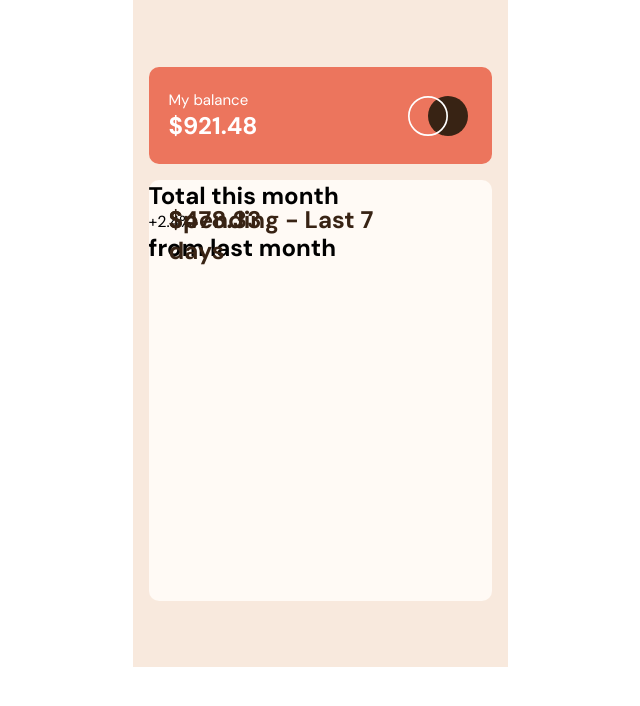
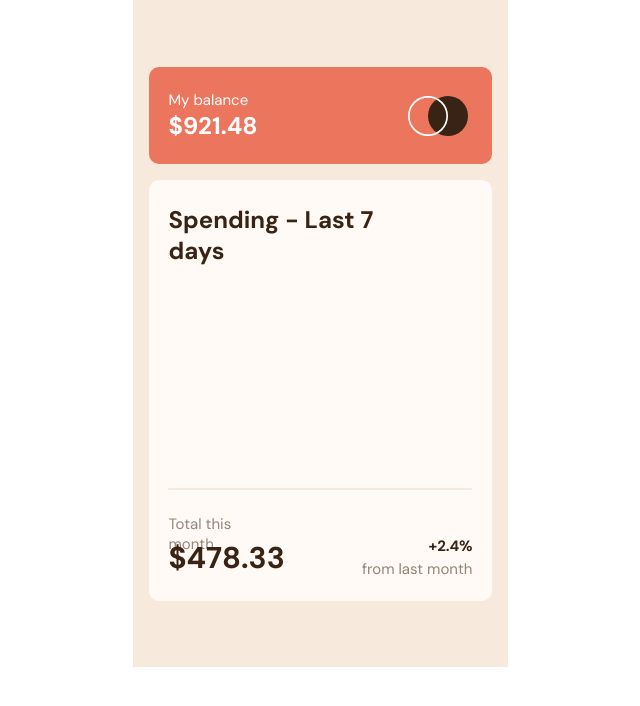
Before and after one commit to dlavrentev/expenses-chart, a React (Create React App) app: page / in a window 1280 px wide. Shown: the top 706 px of the page, without its empty margins (320-960 px from the left). Built offline with nearby package versions, Linux system fonts and the light colour scheme.

Commit message:
Update App.css

```diff
--- a/src/App.css
+++ b/src/App.css
@@ -75,14 +75,87 @@
   height: 31px;
   left: calc(50% - 263px / 2 - 20px);
   top: calc(50% - 31px / 2 - 171px);
-
   font-family: "DM Sans";
   font-style: normal;
   font-weight: 700;
   font-size: 24px;
   line-height: 31px;
-
-  /* Dark Brown */
-
   color: #382314;
 }
+
+.line {
+  position: absolute;
+  left: 5.83%;
+  right: 5.83%;
+  top: 73.16%;
+  bottom: 26.37%;
+  background: #f8e9dd;
+  border-radius: 1px;
+  height: 2px;
+}
+
+.spending-bottom {
+  position: absolute;
+  left: 5.83%;
+  right: 5.83%;
+  top: 79.33%;
+  bottom: 5.7%;
+}
+
+.spending-bottom-l h2 {
+  position: absolute;
+  width: 112px;
+  height: 20px;
+  left: calc(50% - 112px / 2 - 95.5px);
+  top: calc(50% - 20px / 2 - 21.5px);
+  font-family: "DM Sans";
+  font-style: normal;
+  font-weight: 400;
+  font-size: 15px;
+  line-height: 20px;
+  color: #92857a;
+}
+
+.spending-bottom-l h1 {
+  position: absolute;
+  width: 115px;
+  height: 39px;
+  left: calc(50% - 115px / 2 - 94px);
+  top: calc(50% - 39px / 2 + 12px);
+  font-family: "DM Sans";
+  font-style: normal;
+  font-weight: 700;
+  font-size: 30px;
+  line-height: 39px;
+  color: #382314;
+}
+
+.spending-bottom-r p {
+  position: absolute;
+  width: 44px;
+  height: 20px;
+  left: 260px;
+  top: 22px;
+  font-family: "DM Sans";
+  font-style: normal;
+  font-weight: 700;
+  font-size: 15px;
+  line-height: 20px;
+  text-align: right;
+  color: #382314;
+}
+
+.spending-bottom-r h2 {
+  position: absolute;
+  width: 111px;
+  height: 20px;
+  left: 193px;
+  top: 45px;
+  font-family: "DM Sans";
+  font-style: normal;
+  font-weight: 400;
+  font-size: 15px;
+  line-height: 20px;
+  text-align: right;
+  color: #92857a;
+}
```
